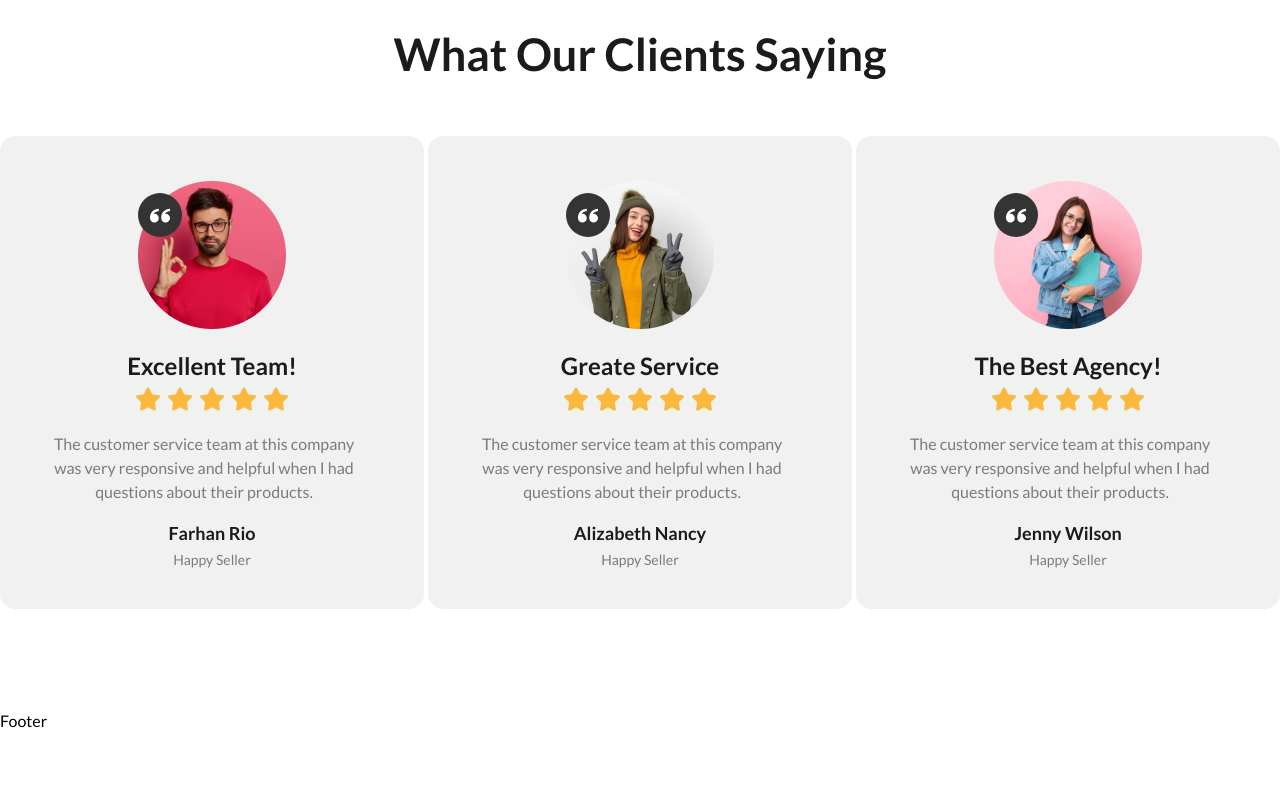
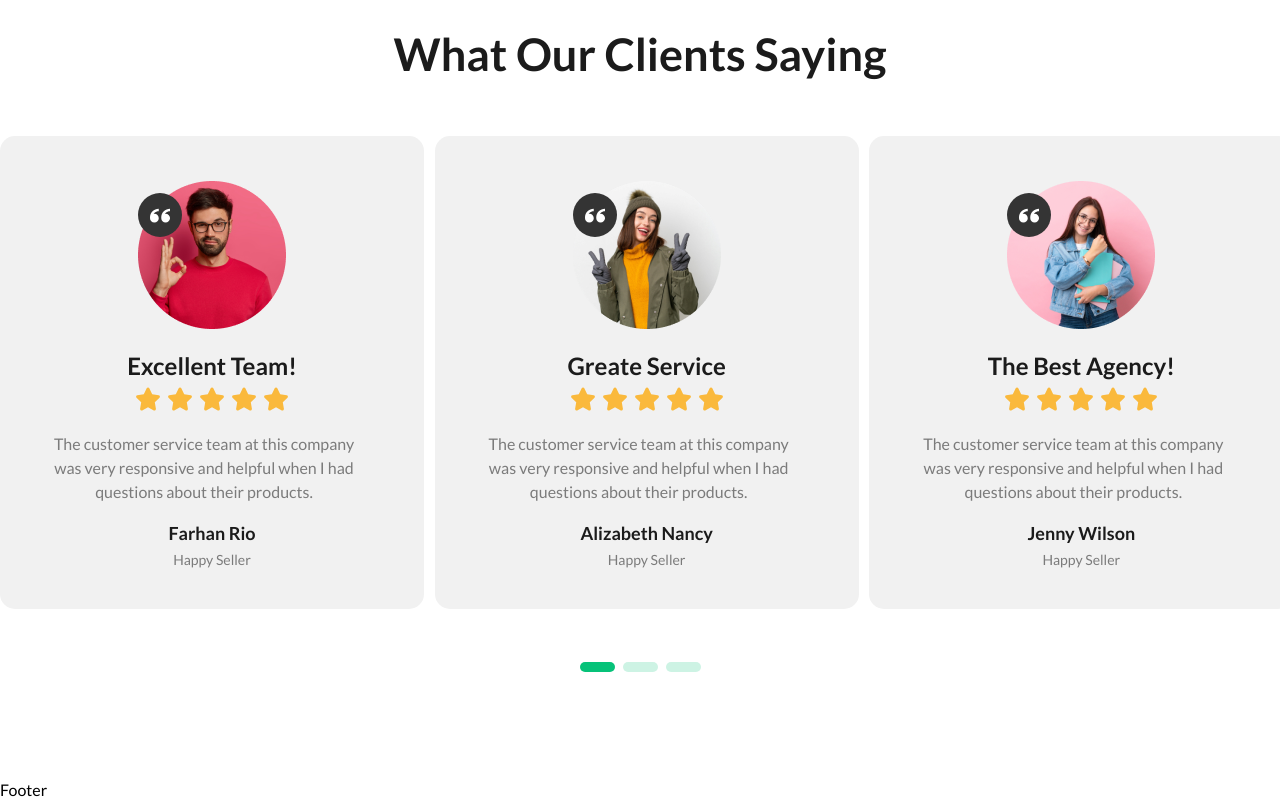
Before and after one commit to mdjaberdev/coreWave, a React (Vite) app: page / in a window 1280 px wide. Shown: the part 4120-4922 px from the top of the page. Before the commit the page ends 4853 px from the top, so only its background shows below. Built offline with nearby package versions, Linux system fonts and the light colour scheme.

Commit message:
our-client swiper slider add

```diff
--- a/package.json
+++ b/package.json
@@ -17,6 +17,7 @@
     "react-icons": "^5.5.0",
     "react-router": "^7.13.0",
     "react-router-dom": "^7.13.0",
+    "swiper": "^12.1.2",
     "tailwindcss": "^4.2.0"
   },
   "devDependencies": {
--- a/src/components/layouts/Our_clientsaying.jsx
+++ b/src/components/layouts/Our_clientsaying.jsx
@@ -6,13 +6,26 @@ import clientTwo from "/src/assets/clientTwo.png";
 import clientThree from "/src/assets/clientThree.png";
 import { FaStar } from "react-icons/fa6";
 import { ImQuotesLeft } from "react-icons/im";
+import { Swiper, SwiperSlide } from "swiper/react";
+import "swiper/css";
+import "swiper/css/pagination";
+import { Pagination } from "swiper/modules";
 
 const Our_clientsaying = () => {
   return (
     <div className="mt-23.5 mb-25">
-      <h3 className="text-[45px] text-[#1B1B1B] font-semibold font-lato capitalize text-center pb-12">What our clients saying</h3>
+      <h3 className="text-[45px] text-[#1B1B1B] font-semibold font-lato capitalize text-center pb-12">
+        What our clients saying
+      </h3>
       <Container>
-        <div className="flex justify-between">
+        {/* <div className="flex justify-between"> */}
+        <Swiper
+          spaceBetween={24}
+          slidesPerView={3}
+          pagination={true}
+          modules={[Pagination]}
+        >
+          <SwiperSlide>
             {/* Client One  */}
             <div className="w-106 h-118.25 bg-[#F1F1F1] rounded-[15px] text-center py-11.25 px-12.25">
               <div className="relative inline-block">
@@ -33,8 +46,8 @@ const Our_clientsaying = () => {
                 <FaStar className="text-[#FAB93C] text-[26px]" />
               </div>
               <p className="text-[#7B7B7B] text-base font-lato leading-6 w-77.5 pt-5">
-              The customer service team at this company was very responsive and
-              helpful when I had questions about their products.
+                The customer service team at this company was very responsive
+                and helpful when I had questions about their products.
               </p>
               <h5 className="text-lg text-[#1B1B1B] font-lato font-semibold pt-3.75">
                 Farhan Rio
@@ -43,6 +56,9 @@ const Our_clientsaying = () => {
                 Happy Seller
               </span>
             </div>
+          </SwiperSlide>
+          <SwiperSlide>
+            {" "}
             {/* Client Two  */}
             <div className="w-106 h-118.25 bg-[#F1F1F1] rounded-[15px] text-center py-11.25 px-12.25">
               <div className="relative inline-block">
@@ -63,8 +79,8 @@ const Our_clientsaying = () => {
                 <FaStar className="text-[#FAB93C] text-[26px]" />
               </div>
               <p className="text-[#7B7B7B] text-base font-lato leading-6 w-77.5 pt-5">
-              The customer service team at this company was very responsive and
-              helpful when I had questions about their products.
+                The customer service team at this company was very responsive
+                and helpful when I had questions about their products.
               </p>
               <h5 className="text-lg text-[#1B1B1B] font-lato font-semibold pt-3.75">
                 Alizabeth Nancy
@@ -73,6 +89,9 @@ const Our_clientsaying = () => {
                 Happy Seller
               </span>
             </div>
+          </SwiperSlide>
+          <SwiperSlide>
+            {" "}
             {/* Client Three  */}
             <div className="w-106 h-118.25 bg-[#F1F1F1] rounded-[15px] text-center py-11.25 px-12.25">
               <div className="relative inline-block">
@@ -93,8 +112,8 @@ const Our_clientsaying = () => {
                 <FaStar className="text-[#FAB93C] text-[26px]" />
               </div>
               <p className="text-[#7B7B7B] text-base font-lato leading-6 w-77.5 pt-5">
-              The customer service team at this company was very responsive and
-              helpful when I had questions about their products.
+                The customer service team at this company was very responsive
+                and helpful when I had questions about their products.
               </p>
               <h5 className="text-lg text-[#1B1B1B] font-lato font-semibold pt-3.75">
                 Jenny Wilson
@@ -103,7 +122,74 @@ const Our_clientsaying = () => {
                 Happy Seller
               </span>
             </div>
+          </SwiperSlide>
+          <SwiperSlide>
+            {/* Client One  */}
+            <div className="w-106 h-118.25 bg-[#F1F1F1] rounded-[15px] text-center py-11.25 px-12.25">
+              <div className="relative inline-block">
+                <Images imgSrc={clientOne} className={"mx-auto"} />
+                <div className="bg-[#343434] p-3 rounded-full  text-white hover:bg-primary duration-150 absolute top-3 left-0">
+                  <ImQuotesLeft className="text-xl " />
                 </div>
+              </div>
+              <h4 className="font-lato font-semibold text-2xl text-[#1B1B1B] pt-3.75">
+                Excellent Team!
+              </h4>
+              {/* Start  */}
+              <div className="flex gap-x-1.5 justify-center pt-1">
+                <FaStar className="text-[#FAB93C] text-[26px]" />
+                <FaStar className="text-[#FAB93C] text-[26px]" />
+                <FaStar className="text-[#FAB93C] text-[26px]" />
+                <FaStar className="text-[#FAB93C] text-[26px]" />
+                <FaStar className="text-[#FAB93C] text-[26px]" />
+              </div>
+              <p className="text-[#7B7B7B] text-base font-lato leading-6 w-77.5 pt-5">
+                The customer service team at this company was very responsive
+                and helpful when I had questions about their products.
+              </p>
+              <h5 className="text-lg text-[#1B1B1B] font-lato font-semibold pt-3.75">
+                Farhan Rio
+              </h5>
+              <span className="text-sm text-[#7B7B7B] font-lato">
+                Happy Seller
+              </span>
+            </div>
+          </SwiperSlide>
+          <SwiperSlide>
+            {" "}
+            {/* Client Two  */}
+            <div className="w-106 h-118.25 bg-[#F1F1F1] rounded-[15px] text-center py-11.25 px-12.25">
+              <div className="relative inline-block">
+                <Images imgSrc={clientTwo} className={"mx-auto"} />
+                <div className="bg-[#343434] p-3 rounded-full  text-white hover:bg-primary duration-150 absolute top-3 left-0">
+                  <ImQuotesLeft className="text-xl " />
+                </div>
+              </div>
+              <h4 className="font-lato font-semibold text-2xl text-[#1B1B1B] pt-3.75">
+                Greate Service
+              </h4>
+              {/* Start  */}
+              <div className="flex gap-x-1.5 justify-center pt-1">
+                <FaStar className="text-[#FAB93C] text-[26px]" />
+                <FaStar className="text-[#FAB93C] text-[26px]" />
+                <FaStar className="text-[#FAB93C] text-[26px]" />
+                <FaStar className="text-[#FAB93C] text-[26px]" />
+                <FaStar className="text-[#FAB93C] text-[26px]" />
+              </div>
+              <p className="text-[#7B7B7B] text-base font-lato leading-6 w-77.5 pt-5">
+                The customer service team at this company was very responsive
+                and helpful when I had questions about their products.
+              </p>
+              <h5 className="text-lg text-[#1B1B1B] font-lato font-semibold pt-3.75">
+                Alizabeth Nancy
+              </h5>
+              <span className="text-sm text-[#7B7B7B] font-lato">
+                Happy Seller
+              </span>
+            </div>
+          </SwiperSlide>
+        </Swiper>
+        {/* </div> */}
       </Container>
     </div>
   );
--- a/src/index.css
+++ b/src/index.css
@@ -1,6 +1,19 @@
 @import "tailwindcss";
 
 @theme {
-  --font-lato:"Lato", sans-serif;
-   --color-primary: #06C279
+  --font-lato: "Lato", sans-serif;
+  --color-primary: #06C279
 }
+
+.swiper-pagination-bullet {
+  top: 100px !important;
+  background: #06C279 !important;
+  height: 10px !important;
+  width: 35px !important;
+  border-radius: 50px !important;
+}
+.swiper-pagination {
+  bottom: 0px !important;
+  position: relative !important;
+  margin-top: 45px !important;
+}
```
Also changed, not shown: 1 other file (tests, documents, lock files or other folders). Lines whose indentation alone changed are shown as unchanged.
